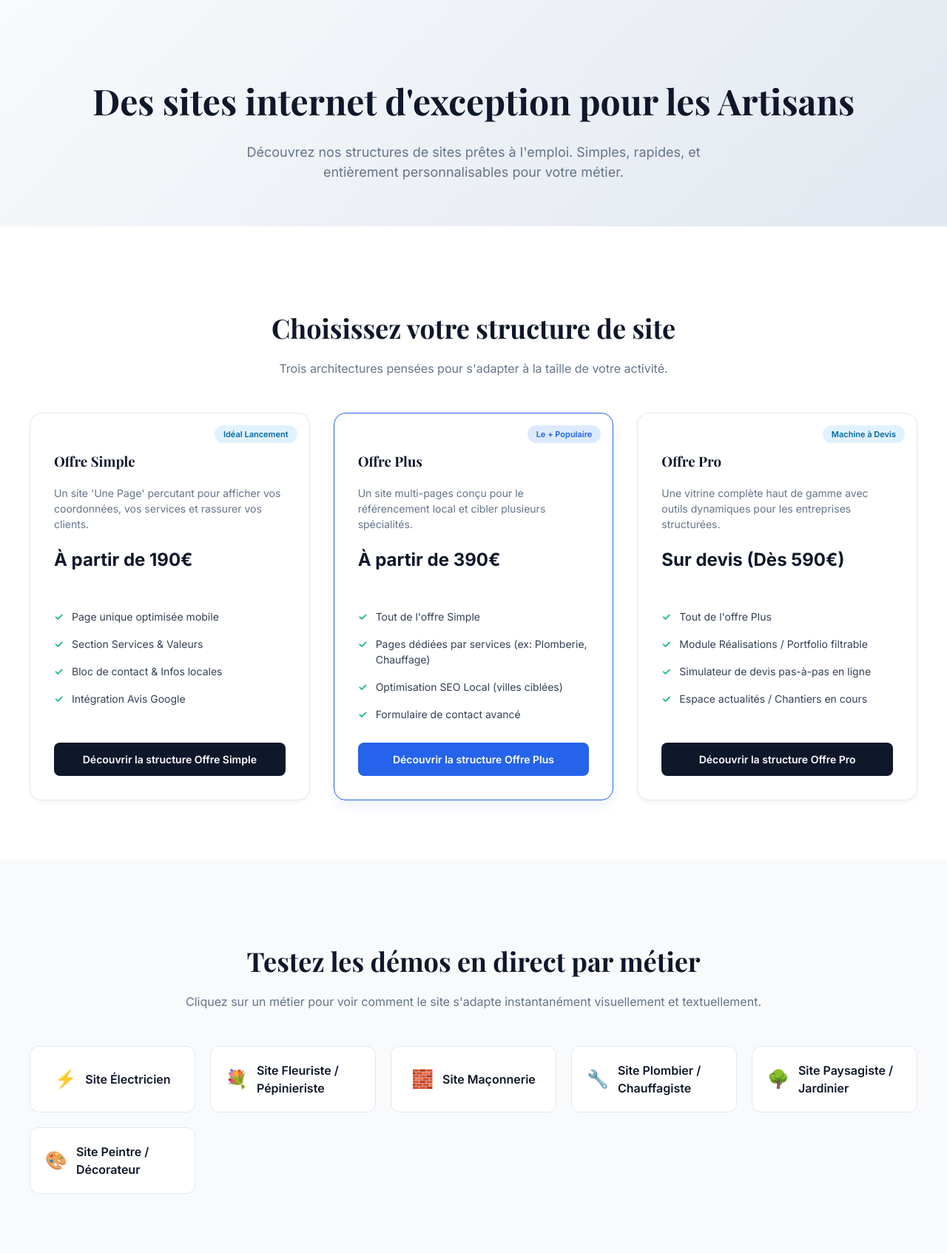
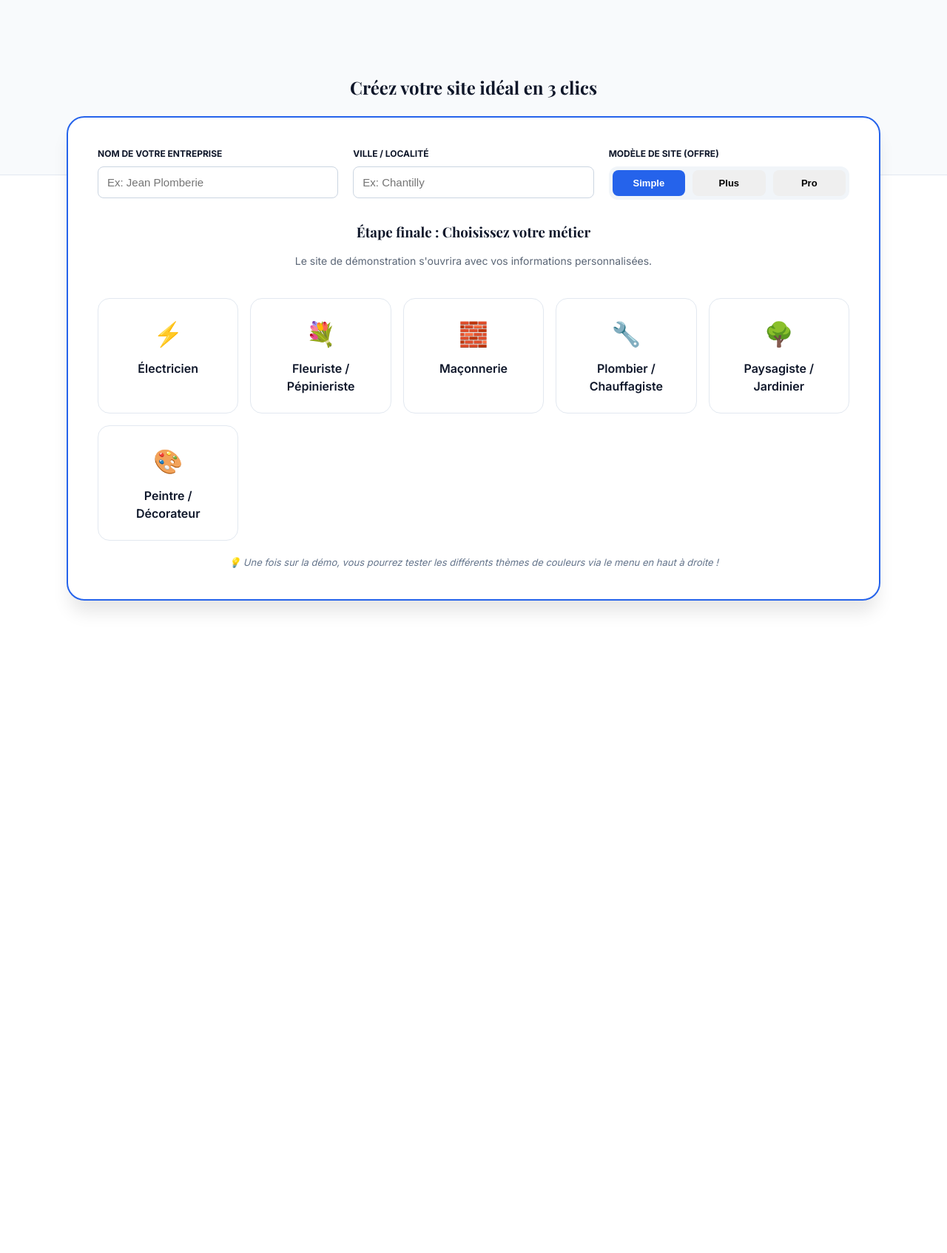
Before and after one commit to luciecreations60/site-demo, a Jekyll site: the page built from index.html, in a window 1280 px wide. Shown: the whole page at 74% size. Built offline with Jekyll 4.4.1, drawn with Linux system fonts in a browser that asks for light colours; after the commit the page ends 900 px from its top, so only the background shows below that.

Commit message:
Update presentation.html

```diff
--- a/_layouts/presentation.html
+++ b/_layouts/presentation.html
@@ -3,110 +3,112 @@
 <head>
   <meta charset="UTF-8">
   <meta name="viewport" content="width=device-width, initial-scale=1.0">
-  <title>Création de sites internet pour Artisans & Entreprises du Bâtiment</title>
+  <title>Artisan Digital | Votre configurateur</title>
   <link rel="preconnect" href="https://fonts.googleapis.com">
   <link rel="preconnect" href="https://fonts.gstatic.com" crossorigin>
   <link href="https://fonts.googleapis.com/css2?family=Inter:wght@300;400;600;700&family=Playfair+Display:wght@600;700&display=swap" rel="stylesheet">
 
   <style>
-    :root {
-      --primary: #0f172a;
-      --accent: #2563eb;
-      --bg-light: #f8fafc;
-      --text: #334155;
-    }
-    body { margin: 0; font-family: 'Inter', sans-serif; color: var(--text); background: #ffffff; line-height: 1.5; }
+    :root { --primary: #0f172a; --accent: #2563eb; --bg-light: #f8fafc; --text: #334155; }
+    body { margin: 0; font-family: 'Inter', sans-serif; color: var(--text); background: #fff; line-height: 1.5; }
     h1, h2, h3 { font-family: 'Playfair Display', serif; color: var(--primary); }
-    .container { max-width: 1200px; margin: 0 auto; padding: 0 24px; }
+    .container { max-width: 1100px; margin: 0 auto; padding: 0 24px; }
     .text-center { text-align: center; }
 
-    /* Hero */
-    .hero { padding: 100px 0 60px 0; background: linear-gradient(135deg, #f8fafc 0%, #e2e8f0 100%); }
-    .hero h1 { font-size: 48px; margin: 0 0 20px 0; }
-    .hero p { font-size: 18px; max-width: 700px; margin: 0 auto; color: #64748b; }
+    .hero { padding: 80px 0 40px 0; background: var(--bg-light); border-bottom: 1px solid #e2e8f0; }
+    .section { padding: 60px 0; }
 
-    .section-title { font-size: 36px; margin-bottom: 12px; }
-    .section-sub { color: #64748b; margin-bottom: 48px; font-size: 16px; }
-    .section { padding: 80px 0; }
-    .bg-light { background: var(--bg-light); }
+    /* Formulaire de personnalisation */
+    .form-config { background: white; border: 2px solid var(--accent); padding: 40px; border-radius: 24px; box-shadow: 0 20px 25px -5px rgba(0,0,0,0.1); margin-top: -80px; position: relative; z-index: 10; }
+    .form-grid { display: grid; grid-template-columns: repeat(auto-fit, minmax(200px, 1fr)); gap: 20px; margin-bottom: 30px; }
+    .form-group { display: flex; flex-direction: column; text-align: left; }
+    .form-group label { font-size: 12px; font-weight: 700; text-transform: uppercase; margin-bottom: 8px; color: var(--primary); }
+    .form-group input, .form-group select { padding: 12px; border: 1px solid #cbd5e1; border-radius: 8px; font-size: 15px; }
 
-    /* Grille Offres */
-    .grid-offres { display: grid; grid-template-columns: repeat(auto-fit, minmax(300px, 1fr)); gap: 32px; }
-    .card-offre { background: white; border: 1px solid #e2e8f0; border-radius: 16px; padding: 32px; position: relative; display: flex; flex-direction: column; box-shadow: 0 4px 6px -1px rgba(0,0,0,0.05); }
-    .card-offre.premium { border-color: var(--accent); box-shadow: 0 10px 15px -3px rgba(37,99,235,0.1); }
-    .offre-badge { position: absolute; top: 16px; right: 16px; background: #e0f2fe; color: #0369a1; padding: 4px 12px; font-size: 11px; font-weight: 600; border-radius: 50px; }
-    .card-offre.premium .offre-badge { background: #dbeafe; color: var(--accent); }
-    .offre-prix { font-size: 24px; font-weight: 700; color: var(--primary); margin: 20px 0; }
-    .offre-liste { list-style: none; padding: 0; margin: 20px 0; flex-grow: 1; }
-    .offre-liste li { padding: 8px 0; padding-left: 24px; position: relative; font-size: 14px; }
-    .offre-liste li::before { content: "✓"; position: absolute; left: 0; color: #10b981; font-weight: bold; }
+    /* Sélection Offre */
+    .offre-selector { display: flex; gap: 10px; background: #f1f5f9; padding: 5px; border-radius: 12px; }
+    .offre-btn { flex: 1; padding: 10px; border: none; border-radius: 8px; cursor: pointer; font-weight: 600; font-size: 13px; transition: 0.2s; }
+    .offre-btn.active { background: var(--accent); color: white; }
 
-    /* Boutons de redirection vers la démo selon l'offre */
-    .btn-offre { display: block; text-align: center; background: var(--primary); color: white; padding: 12px; border-radius: 8px; text-decoration: none; font-weight: 600; font-size: 14px; transition: opacity 0.2s; }
-    .btn-offre.accent { background: var(--accent); }
-    .btn-offre:hover { opacity: 0.9; }
+    /* Grille Métiers */
+    .grid-metiers { display: grid; grid-template-columns: repeat(auto-fit, minmax(180px, 1fr)); gap: 16px; margin-top: 40px; }
+    .btn-metier { display: flex; flex-direction: column; align-items: center; gap: 10px; background: white; border: 1px solid #e2e8f0; padding: 24px; border-radius: 16px; text-decoration: none; color: var(--primary); font-weight: 600; transition: 0.2s; }
+    .btn-metier:hover { border-color: var(--accent); transform: translateY(-3px); box-shadow: 0 10px 15px -3px rgba(0,0,0,0.1); }
+    .metier-icon { font-size: 32px; }
 
-    /* Sélecteur de Métiers (Simulateur) */
-    .grid-metiers { display: grid; grid-template-columns: repeat(auto-fit, minmax(200px, 1fr)); gap: 20px; }
-    .btn-metier { display: flex; align-items: center; justify-content: center; gap: 12px; background: white; border: 1px solid #e2e8f0; padding: 20px; border-radius: 12px; text-decoration: none; color: var(--primary); font-weight: 600; transition: all 0.2s; cursor: pointer; }
-    .btn-metier:hover { border-color: var(--accent); transform: translateY(-2px); box-shadow: 0 4px 12px rgba(0,0,0,0.05); }
-    .metier-icon { font-size: 24px; }
+    .hint { font-size: 13px; color: #64748b; margin-top: 20px; display: block; font-style: italic; }
   </style>
 </head>
 <body>
 
   <section class="hero">
     <div class="container text-center">
-      <h1>Des sites internet d'exception pour les Artisans</h1>
-      <p>Découvrez nos structures de sites prêtes à l'emploi. Simples, rapides, et entièrement personnalisables pour votre métier.</p>
+      <h1>Créez votre site idéal en 3 clics</h1>
+      <p>Personnalisez les infos ci-dessous pour voir votre futur site s'adapter en temps réel.</p>
     </div>
   </section>
 
-  <section class="section">
-    <div class="container">
-      <div class="text-center">
-        <h2 class="section-title">Choisissez votre structure de site</h2>
-        <p class="section-sub">Trois architectures pensées pour s'adapter à la taille de votre activité.</p>
+  <section class="container">
+    <div class="form-config">
+      <div class="form-grid">
+        <div class="form-group">
+          <label>Nom de votre entreprise</label>
+          <input type="text" id="cust-nom" placeholder="Ex: Jean Plomberie" oninput="updateLinks()">
+        </div>
+        <div class="form-group">
+          <label>Ville / Localité</label>
+          <input type="text" id="cust-ville" placeholder="Ex: Chantilly" oninput="updateLinks()">
+        </div>
+        <div class="form-group">
+          <label>Modèle de site (Offre)</label>
+          <div class="offre-selector">
+            <button class="offre-btn active" onclick="setOffre('simple', this)">Simple</button>
+            <button class="offre-btn" onclick="setOffre('plus', this)">Plus</button>
+            <button class="offre-btn" onclick="setOffre('pro', this)">Pro</button>
+          </div>
+        </div>
       </div>
 
-      <div class="grid-offres">
-        {% for o in site.data.demos.offres %}
-          <div class="card-offre {% if o.id == 'plus' %}premium{% endif %}">
-            <span class="offre-badge">{{ o.badge }}</span>
-            <h3>{{ o.nom }}</h3>
-            <p style="font-size: 14px; color: #64748b; margin: 0;">{{ o.description }}</p>
-            <div class="offre-prix">{{ o.prix }}</div>
+      <div class="text-center">
+        <h3 style="margin-bottom: 10px;">Étape finale : Choisissez votre métier</h3>
+        <p style="font-size: 14px; opacity: 0.8;">Le site de démonstration s'ouvrira avec vos informations personnalisées.</p>
 
-            <ul class="offre-liste">
-              {% for p in o.points %}
-                <li>{{ p }}</li>
-              {% endfor %}
-            </ul>
+        <div class="grid-metiers">
+          {% for m in site.data.demos.metiers %}
+            <a href="{{ site.baseurl }}/{{ m.url }}" class="btn-metier demo-link" target="_blank">
+              <span class="metier-icon">{{ m.icone }}</span>
+              <span>{{ m.nom }}</span>
+            </a>
+          {% endfor %}
+        </div>
 
-            <a href="#demos-live" class="btn-offre {% if o.id == 'plus' %}accent{% endif %}">Découvrir la structure {{ o.nom }}</a>
-          </div>
-        {% endfor %}
+        <span class="hint">💡 Une fois sur la démo, vous pourrez tester les différents thèmes de couleurs via le menu en haut à droite !</span>
       </div>
     </div>
   </section>
 
-  <section id="demos-live" class="section bg-light">
-    <div class="container">
-      <div class="text-center">
-        <h2 class="section-title">Testez les démos en direct par métier</h2>
-        <p class="section-sub">Cliquez sur un métier pour voir comment le site s'adapte instantanément visuellement et textuellement.</p>
-      </div>
+  <script>
+    let currentOffre = 'simple';
 
-      <div class="grid-metiers">
-        {% for m in site.data.demos.metiers %}
-          <a href="{{ site.baseurl }}/{{ m.url }}" class="btn-metier" target="_blank">
-            <span class="metier-icon">{{ m.icone }}</span>
-            <span>Site {{ m.nom }}</span>
-          </a>
-        {% endfor %}
-      </div>
-    </div>
-  </section>
+    function setOffre(id, btn) {
+      currentOffre = id;
+      document.querySelectorAll('.offre-btn').forEach(b => b.classList.remove('active'));
+      btn.classList.add('active');
+      updateLinks();
+    }
 
+    function updateLinks() {
+      const nom = encodeURIComponent(document.getElementById('cust-nom').value || '');
+      const ville = encodeURIComponent(document.getElementById('cust-ville').value || '');
+
+      document.querySelectorAll('.demo-link').forEach(link => {
+        const baseUrl = link.href.split('?')[0];
+        link.href = `${baseUrl}?offre=${currentOffre}&nom=${nom}&ville=${ville}`;
+      });
+    }
+
+    // Initialisation
+    updateLinks();
+  </script>
 </body>
 </html>
```
